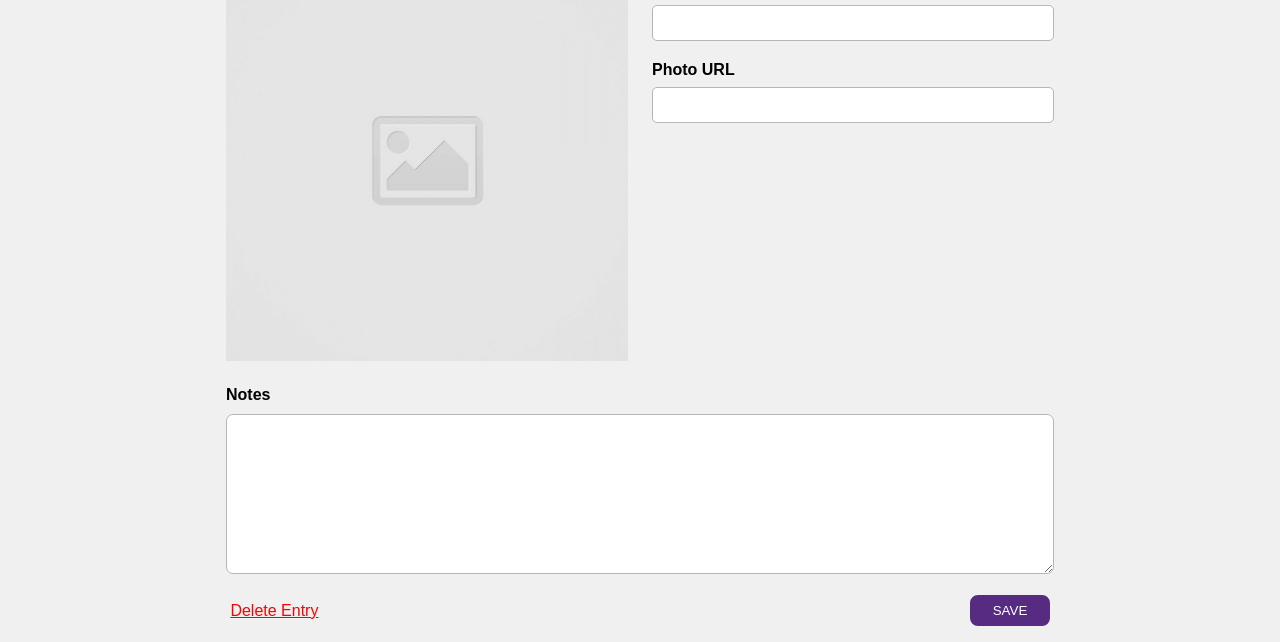
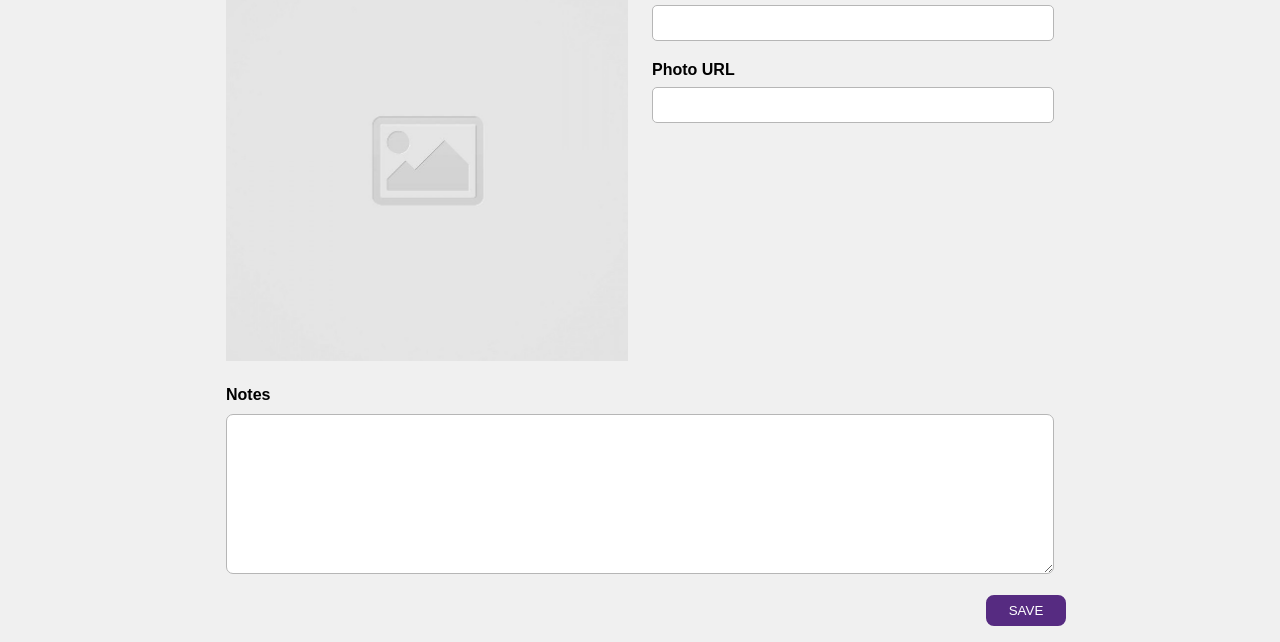
Before and after one commit to julieluangpraxay/code-journal, a plain HTML site: page index.html in a window 1280 px wide. Shown: the part 174-816 px from the top of the page. Drawn offline with nearby package versions, Linux system fonts and the light colour scheme; a web font is replaced by a local one.

Commit message:
Added delete button and styled with css, still need to fix save button alignment. Need to fix delete button showing on new entry after being edited

```diff
--- a/css/styles.css
+++ b/css/styles.css
@@ -40,9 +40,8 @@ h1 {
   display: inline-block;
 }
 
-button {
+.save-button {
   background-color: #562b81;
-  margin-right: 1rem;
   padding: 0.4rem;
   width: 5rem;
   border-radius: 0.5rem;
@@ -129,3 +128,7 @@ ul {
   width: auto;
   margin-left: 10px;
 }
+
+.delete-half {
+  align-items: left;
+}
--- a/index.html
+++ b/index.html
@@ -83,8 +83,12 @@
             </div>
           </div>
           <div class="row">
-            <button class="delete-button">Delete Entry</button>
-            <button>SAVE</button>
+            <div class="delete-half">
+              <button class="delete-button hidden">Delete Entry</button>
+            </div>
+            <div class="save-half">
+              <button class="save-button">SAVE</button>
+            </div>
           </div>
         </form>
       </div>
--- a/js/main.js
+++ b/js/main.js
@@ -150,7 +150,6 @@ function pencilClick(event) {
     const dataEntryId = event.target
       .closest('li')
       .getAttribute('data-entry-id');
-
     // loop through all the array indexes to match the entry id
     for (let i = 0; i < data.entries.length; i++) {
       if (data.entries[i].entryId === Number(dataEntryId)) {
@@ -161,8 +160,11 @@ function pencilClick(event) {
         $photoUrl.value = data.editing.photoURL;
         $entryTitle.textContent = 'Edit Entry';
       }
+      if (data.editing) {
+        document.querySelector('.delete-button').classList.remove('hidden');
+      }
       // Use the viewSwap function to show the form if its true
-      viewSwap('entry-form');
     }
+    viewSwap('entry-form');
   }
 }
```
